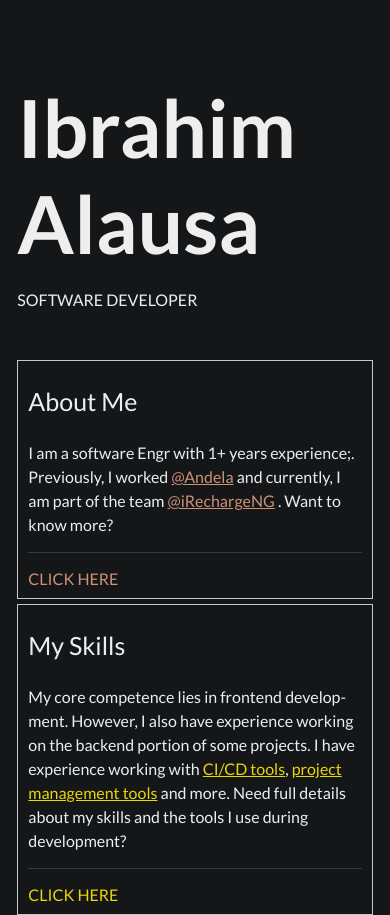
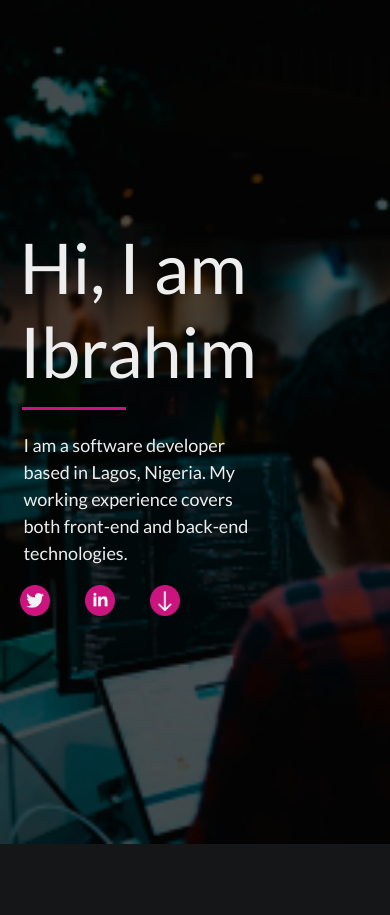
Before and after one commit to tosinibrahim96/Resume, a plain HTML site: page index.html in a window 390 px wide. Shown: the top 915 px of the page. Drawn offline with Linux system fonts and the light colour scheme.

Commit message:
- Design new mobile view for intro section - add banner image - edit social media icons and add

```diff
--- a/index.html
+++ b/index.html
@@ -15,8 +15,29 @@
     <main class="container">
       <section class="section intro">
         <h1 class="intro__name">
-          Ibrahim Alausa <span class="intro__name--dot">.</span>
+          Hi, I am Ibrahim<span class="intro__name--dot">.</span>
         </h1>
+        <p class="intro__role">
+          I am a software developer based in Lagos, Nigeria. My working
+          experience covers both front-end and back-end technologies.
+        </p>
+        <div class="intro__social-links">
+          <a href="https://twitter.com/apparentd3v" class="intro__social-link">
+            <img src="./styles/brand-twitter.png" alt="Twitter link"
+          /></a>
+          <a
+            href="https://www.linkedin.com/in/ibrahim-alausa-624a47140/"
+            class="intro__social-link"
+          >
+            <img src="./styles/brand-linkedin.png" alt="Linkedin link"
+          /></a>
+          <a
+          href="#"
+          class="intro__social-link"
+        >
+          <img src="./styles/brand-arrow.png" alt="Linkedin link"
+        /></a>
+        </div>
       </section>
       <section class="section info">
         <!--About me-->
@@ -31,7 +52,11 @@
             <a href="https://www.irecharge.com.ng">@iRechargeNG</a> . Want to
             know more?
           </p>
-          <a href="http://google.com" class="info__box__link info__box__link--special">click here</a>
+          <a
+            href="http://google.com"
+            class="info__box__link info__box__link--special"
+            >click here</a
+          >
         </div>
 
         <!--My Skills-->
@@ -79,9 +104,14 @@
             contact me
           </p>
           <p class="info__box__desc info__box__desc--borderless">
-            Want to say hi or you have an interesting idea that needs my contribution?
+            Want to say hi or you have an interesting idea that needs my
+            contribution?
           </p>
-          <a href="http://google.com" class="info__box__link info__box__link--special">let's talk</a>
+          <a
+            href="http://google.com"
+            class="info__box__link info__box__link--special"
+            >let's talk</a
+          >
         </div>
       </section>
     </main>
--- a/styles/styles.scss
+++ b/styles/styles.scss
@@ -3,6 +3,12 @@ html {
   font-family: "Lato", sans-serif;
   background-color: #141618;
   color: #eee;
+  scroll-behavior: smooth;
+}
+
+body {
+  padding: 0;
+  margin: 0;
 }
 
 *,
@@ -10,30 +16,42 @@ html {
 *:after {
   box-sizing: inherit;
 }
-.container {
-  max-width: 95%;
-  margin: 0 auto;
-  display: flex;
-  flex-direction: column;
+
+a {
+  -webkit-transition: all 0.3s ease-in-out;
+  transition: all 0.3s ease-in-out;
 }
 
 .intro {
-  margin-top: 20%;
+  background: url("./bg-small.png");
+  background-repeat: no-repeat;
+  background-size: cover;
+  height: 100vh;
+  display: flex;
+  flex-direction: column;
+  justify-content: center;
 
   .intro__name {
-    font-size: 80px;
-    font-weight: 700;
+    font-size: 70px;
+    font-weight: 400;
     margin: 0;
     line-height: 1.2;
+    margin-left: 5%;
     position: relative;
+    padding-left: 0;
+    width: 70%;
 
-    &::before {
+    &::after {
+      content: "";
+      display: block;
+      width: 6.5rem;
+      height: 3px;
+      background-color: #cc147f;
       position: absolute;
-      font-size: 16px;
-      font-weight: 400;
-      top: 110%;
-      content: "SOFTWARE DEVELOPER";
+      bottom: -10%;
+      left: 1%;
     }
+
     @keyframes blinker {
       from {
         opacity: 1;
@@ -62,6 +80,28 @@ html {
       -webkit-animation-timing-function: ease-in-out;
       animation-direction: alternate;
       -webkit-animation-direction: alternate;
+    }
+  }
+
+  .intro__role {
+    margin-top: 10%;
+    margin-left: 5%;
+    line-height: 1.5;
+    font-size: 18px;
+    padding-left: 1%;
+    width: 65%;
+  }
+
+  .intro__social-links {
+    display: flex;
+    width: 70%;
+    margin-left: 5%;
+  }
+
+  .intro__social-link {
+    margin-right: 35px;
+    img {
+      width: 30px;
     }
   }
 }
```
Also changed, not shown: styles/bg-small.png (added), styles/brand-arrow.png (added), styles/brand-linkedin.png (added), styles/brand-twitter-hover.png (added), styles/brand-twitter.png (added), styles/dev.svg (deleted), styles/dev2.svg (deleted), styles/new-bg.png (deleted), styles/styles.css, styles/twitter.png (added).
